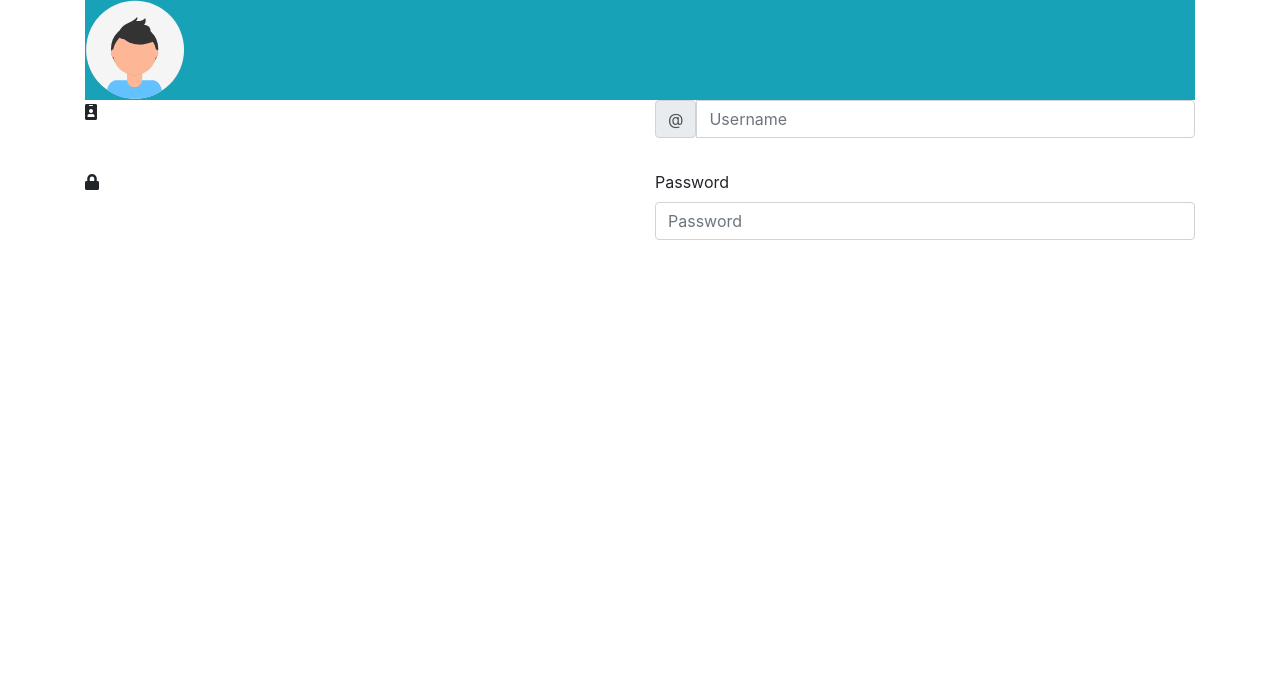
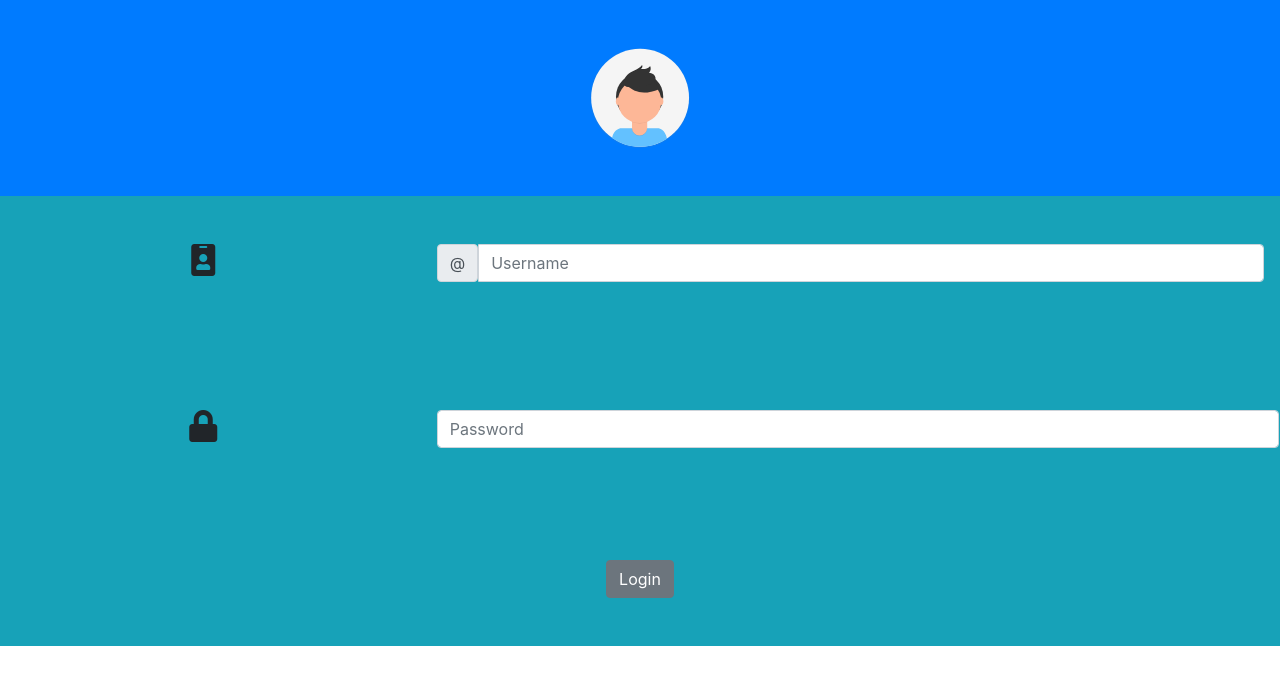
Before and after one commit to davidyeong97/TKD_final_project, a plain HTML site: page Login.html in a window 1280 px wide. Drawn offline with nearby package versions, Linux system fonts and the light colour scheme.

Commit message:
login page update

```diff
--- a/Login.html
+++ b/Login.html
@@ -12,38 +12,42 @@
 </head>
 
 <body>
-    <header class="container">
     <div class="bg-info">
+        <header>
+            <div class="bg-primary text-center py-5">
                 <div>
                     <img src="/resources/image/undraw_profile_pic_ic5t.svg" class="icon">
                 </div>
             </div>
 
-        <div class="form-group row">
-            <div class="col">
-                <i class="fas fa-id-badge"></i>
+            <div class="form-group row py-5">
+                <div class="col d-flex justify-content-center">
+                    <i class="fas fa-id-badge fa-2x"></i>
                 </div>
-            <div class="col">
-                <div class="input-group mb-3">
+                <div class="col-8">
+                    <div class="input-group mb-3 pr-3 d-flex justify-content-center">
                         <span class="input-group-text" id="basic-addon1">@</span>
                         <input type="text" class="form-control" placeholder="Username" aria-label="Username" aria-describedby="basic-addon1">
                     </div>
                 </div>
             </div>
 
-        <div class="form-group row">
-            <div class="col">
-                <i class="fas fa-lock"></i>
+            <div class="form-group row py-5">
+                <div class="col d-flex justify-content-center">
+                    <i class="fas fa-lock fa-2x"></i>
                 </div>
-            <div class="col">
-                <label for="exampleInputPassword1">Password</label>
+                <div class="col-8 pr-3 d-flex justify-content-center">
+                    <label for="exampleInputPassword1"></label>
                     <input type="password" class="form-control" id="exampleInputPassword1" placeholder="Password">
                 </div>
+            </div>
 
+            <div class="row justify-content-center py-5">
+                <a href="/Main.html" class="btn btn-secondary" role="button">Login</a>
             </div>
 
         </header>
-
+    </div>
 
 
 
--- a/resources/css/style.css
+++ b/resources/css/style.css
@@ -1,3 +1,7 @@
+html {
+    font-size: 16px;
+}
+
 .icon {
     height: 100px;
     width: 100px;
```
Lines whose indentation alone changed are shown as unchanged.
